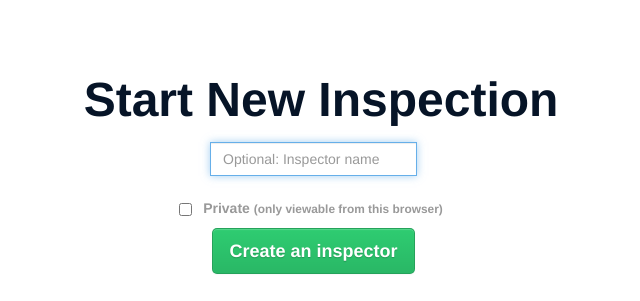
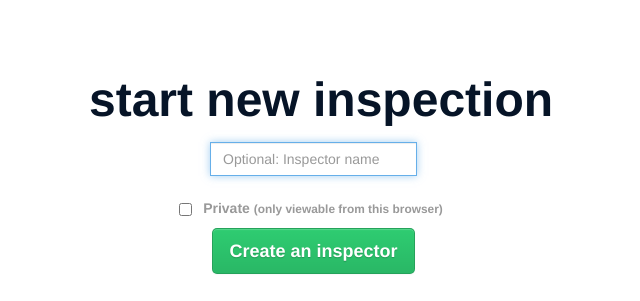
Before and after one commit to ahmeddaooud/inspect, a Python web app: template inspector/templates/home.html in a window 1280 px wide. Shown: the part 147-448 px from the top of the page, without its empty margins (319-959 px from the left). Run offline with Jinja, Linux system fonts and the light colour scheme; the template is opened without the code that fills it, so the values that code supplies are empty; some libraries are stand-ins or nearby versions.

Commit message:
Update home.html

```diff
--- a/inspector/templates/home.html
+++ b/inspector/templates/home.html
@@ -5,7 +5,7 @@
 
 <div class="row-fluid">
     <div class="banner-hero">
-        <h2 class="banner-header"><span class="accent-bg"><strong>Start New Inspection</strong></strong></span></h2>
+        <h2 class="banner-header"><span class="accent-bg"><strong>start new inspection</strong></strong></span></h2>
 
 
         <form action="/_create_inspector" method="post" accept-charset="utf-8">
```
